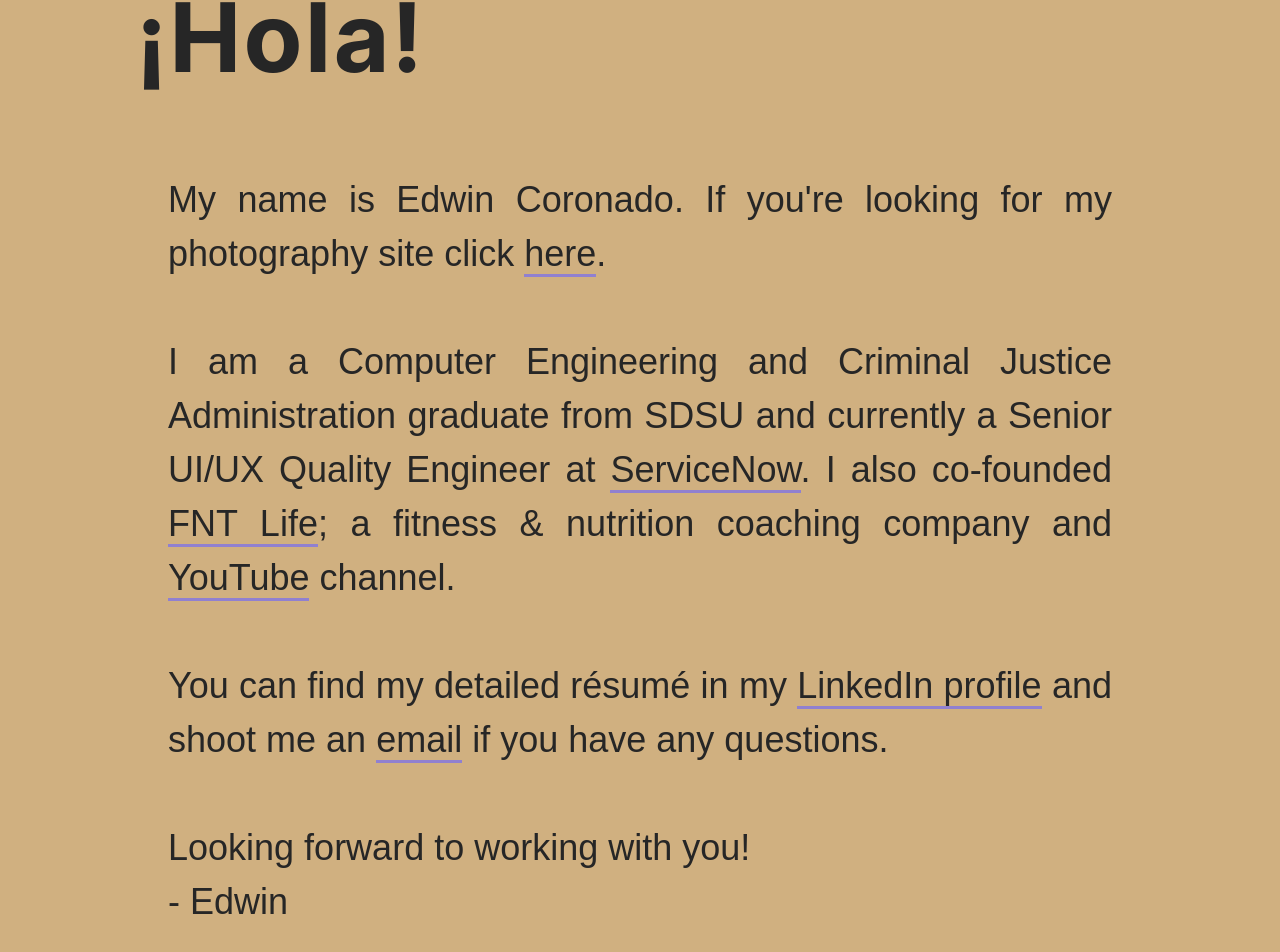
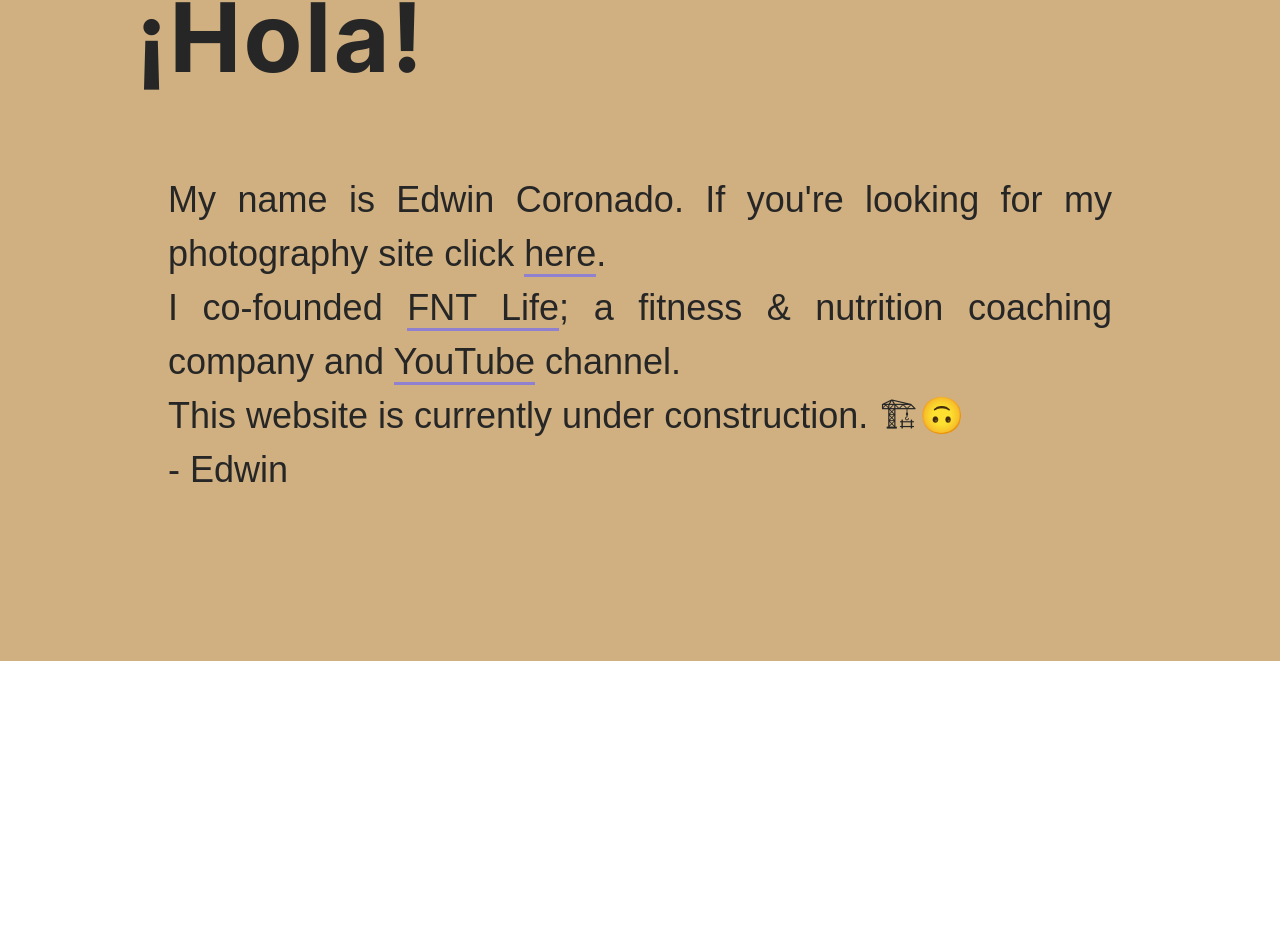
Before and after one commit to edwincoronado/website, a React (Create React App) app: page / in a window 1280 px wide. Shown: the part 939-1891 px from the top of the page. After the commit the page ends 1600 px from the top, so only its background shows below. Built offline with nearby package versions, Linux system fonts and the light colour scheme.

Commit message:
Updates to About.js

```diff
--- a/src/About.js
+++ b/src/About.js
@@ -25,18 +25,11 @@
       >
         My name is Edwin Coronado. If you're looking for my photography site
         click <Link url={photoUrl}>here</Link>.<br />
-        <br />I am a Computer Engineering and Criminal Justice Administration
-        graduate from SDSU and currently a Senior UI/UX Quality Engineer at{" "}
-        <Link url={snUrl}>ServiceNow</Link>. I also co-founded{" "}
+        I co-founded{" "}
         <Link url={fntUrl}>FNT Life</Link>; a fitness & nutrition coaching
         company and <Link url={youTubeUrl}>YouTube</Link> channel.
         <br />
-        <br /> You can find my detailed résumé in my{" "}
-        <Link url={linkedInUrl}>LinkedIn profile</Link> and shoot me an{" "}
-        <Link url={emailUrl}>email</Link> if you have any questions.
-        <br />
-        <br />
-        Looking forward to working with you!
+        This website is currently under construction. 🏗🙃
         <br />- Edwin
       </p>
     </section>
```
